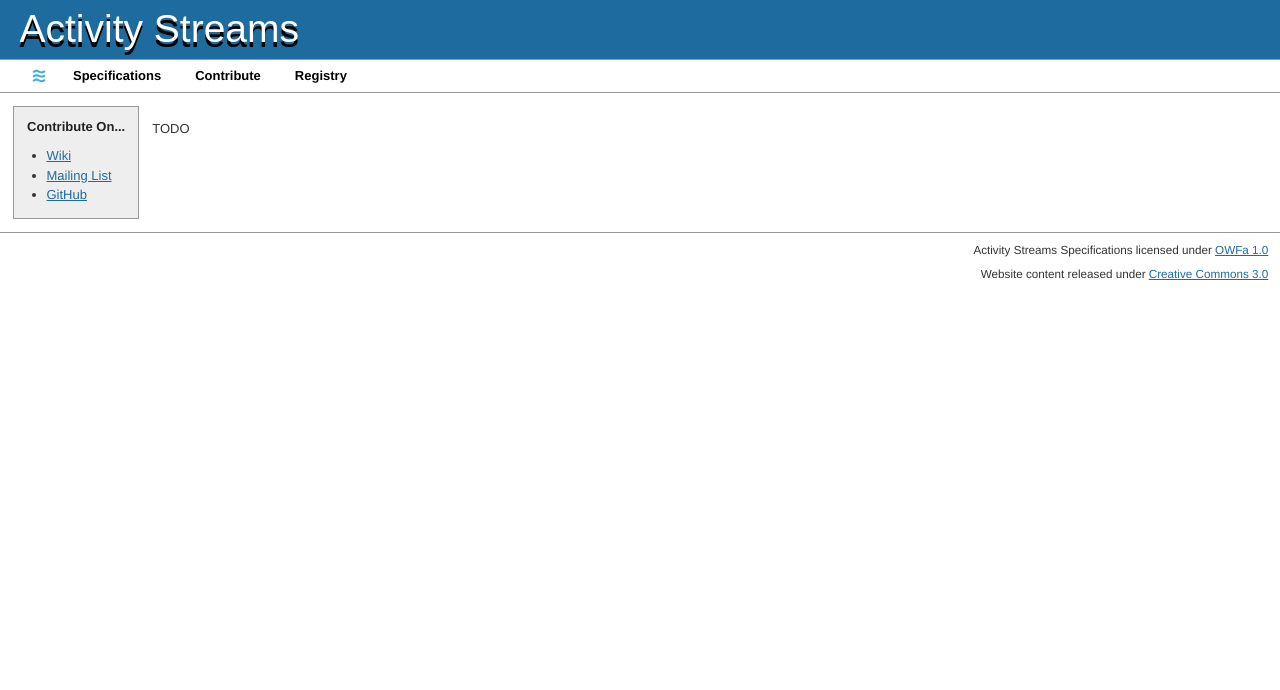
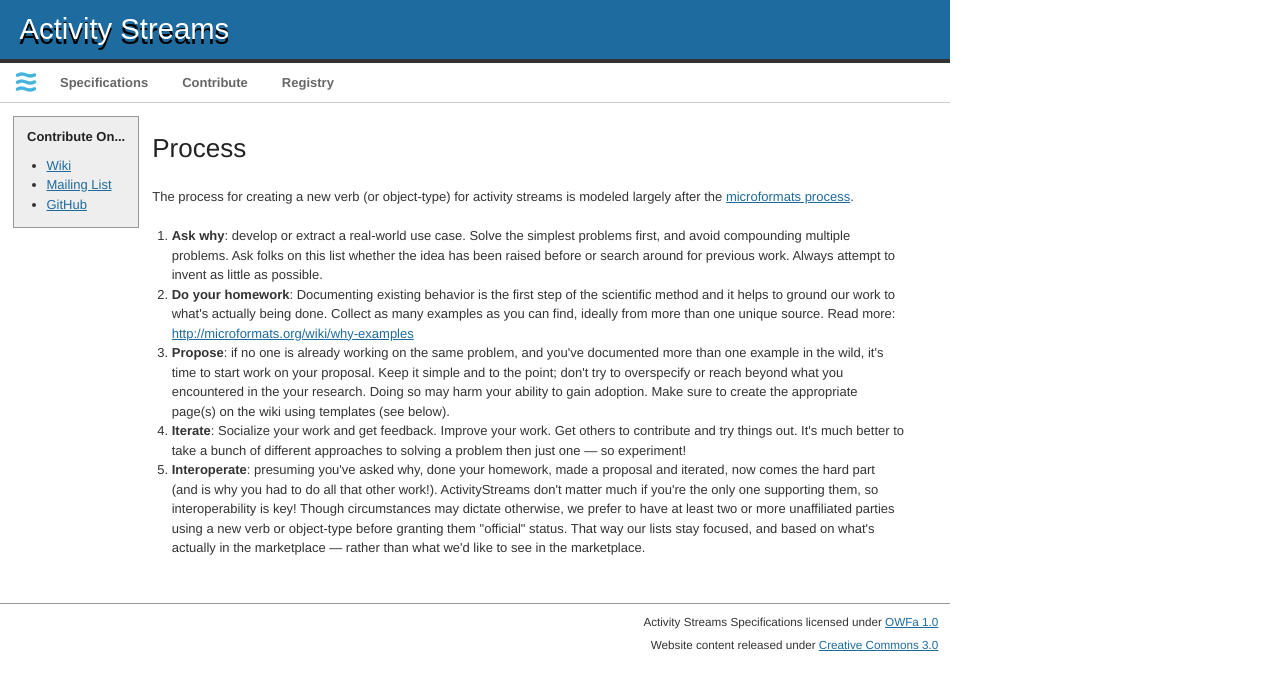
Before and after one commit to activitystreams/website, a Jekyll site: the page built from contribute/index.html, in a window 1280 px wide. Shown: the top 690 px of the page. Built offline with Jekyll 4.4.1, drawn with Linux system fonts in a browser that asks for light colours; nearby versions of some CDN libraries.

Commit message:
minor style update and add process to contribute page

```diff
--- a/contribute/index.html
+++ b/contribute/index.html
@@ -11,7 +11,42 @@
     </div>
 
     <div id="content">
+      <h2>Process</h2>
       <p>
-        TODO
+        The process for creating a new verb (or object-type) for activity streams is modeled largely after the
+        <a href="http://microformats.org/wiki/process">microformats process</a>.
       </p>
+
+      <ol>
+        <li>
+          <strong>Ask why</strong>: develop or extract a real-world use case.  Solve the simplest problems first, and
+          avoid compounding multiple problems. Ask folks on this list whether the idea has been raised before or search
+          around for previous work. Always attempt to invent as little as possible.
+        </li>
+        <li>
+          <strong>Do your homework</strong>: Documenting existing behavior is the first step of the scientific method
+          and it helps to ground our work to what's actually being done. Collect as many examples as you can find,
+          ideally from more than one unique source. Read more:
+          <a href="http://microformats.org/wiki/why-examples">http://microformats.org/wiki/why-examples</a>
+        </li>
+        <li>
+          <strong>Propose</strong>: if no one is already working on the same problem, and you've documented more than
+          one example in the wild, it's time to start work on your proposal. Keep it simple and to the point; don't try
+          to overspecify or reach beyond what you encountered in the your research. Doing so may harm your ability to
+          gain adoption. Make sure to create the appropriate page(s) on the wiki using templates (see below).
+        </li>
+        <li>
+          <strong>Iterate</strong>: Socialize your work and get feedback. Improve your work. Get others to contribute
+          and try things out. It's much better to take a bunch of different approaches to solving a problem then just
+          one &#8212; so experiment!
+        </li>
+        <li>
+          <strong>Interoperate</strong>: presuming you've asked why, done your homework, made a proposal and iterated,
+          now comes the hard part (and is why you had to do all that other work!). ActivityStreams don't matter much if
+          you're the only one supporting them, so interoperability is key! Though circumstances may dictate otherwise,
+          we prefer to have at least two or more unaffiliated parties using a new verb or object-type before granting
+          them "official" status. That way our lists stay focused, and based on what's actually in the marketplace
+          &#8212; rather than what we'd like to see in the marketplace.
+        </li>
+      </ol>
     </div>
--- a/css/screen.css
+++ b/css/screen.css
@@ -1312,28 +1312,38 @@
   color: white;
 }
 
-/* line 29, ../sass/screen.scss */
+/* line 28, ../sass/screen.scss */
+#wrapper {
+  width: 950px;
+  margin: 0 auto;
+  overflow: hidden;
+  *zoom: 1;
+  margin: 0;
+}
+
+/* line 33, ../sass/screen.scss */
 #header > h1 {
   background-color: #1E6B9F;
+  border-bottom: 4px solid #333;
   font-family: "bello-pro-1", "bello-pro-2", sans-serif;
   font-weight: normal;
   text-shadow: 0 0.13em #000;
   margin: 0;
   padding: 0 0.5em;
 }
-/* line 37, ../sass/screen.scss */
+/* line 42, ../sass/screen.scss */
 #header > h1 a, #header > h1 a:visited, #header > h1 a:hover {
-  line-height: 1.5em;
+  font-size: .75em;
+  line-height: 2em;
   color: #FFF;
   text-decoration: none;
 }
-/* line 44, ../sass/screen.scss */
+/* line 50, ../sass/screen.scss */
 #header > nav {
-  border-top: 1px solid #999;
-  border-bottom: 1px solid #999;
-  padding: 0 2em;
+  border-bottom: 1px solid #ccc;
+  padding: 0 1em;
 }
-/* line 49, ../sass/screen.scss */
+/* line 54, ../sass/screen.scss */
 #header > nav > ul {
   margin: 0;
   padding: 0;
@@ -1364,22 +1374,22 @@
 #header > nav > ul li.last {
   padding-right: 0;
 }
-/* line 53, ../sass/screen.scss */
+/* line 58, ../sass/screen.scss */
 #header > nav > ul li:first-child > a {
   display: block;
   text-indent: -119988px;
   overflow: hidden;
   text-align: left;
-  background-image: url(http://activitystrea.ms/images/icon/white-20.png);
+  background-image: url('../images/icon/white-32.png?1305647461');
   background-repeat: no-repeat;
   background-position: 50% 50%;
 }
-/* line 59, ../sass/screen.scss */
+/* line 64, ../sass/screen.scss */
 #header > nav > ul a {
   padding: 0 1em;
-  color: #000;
+  color: #666;
   font-weight: bold;
-  line-height: 2.5em;
+  line-height: 3em;
   text-decoration: none;
 }
 /* line 4, ../../../../../../Library/Ruby/Gems/1.8/gems/compass-0.11.1/frameworks/compass/stylesheets/compass/typography/links/_hover-link.scss */
@@ -1387,13 +1397,13 @@
   text-decoration: underline;
 }
 
-/* line 70, ../sass/screen.scss */
+/* line 75, ../sass/screen.scss */
 #content {
   overflow: auto;
   margin: 1em;
 }
 
-/* line 75, ../sass/screen.scss */
+/* line 80, ../sass/screen.scss */
 #footer {
   text-align: right;
   border-top: 1px solid #999;
@@ -1402,7 +1412,7 @@
   line-height: 2em;
 }
 
-/* line 84, ../sass/screen.scss */
+/* line 89, ../sass/screen.scss */
 .box.left {
   float: left;
   border: 1px solid #999;
@@ -1410,17 +1420,17 @@
   padding: 1em;
   margin-right: 1em;
 }
-/* line 91, ../sass/screen.scss */
+/* line 96, ../sass/screen.scss */
 .box.left > h3 {
   font-size: 1em;
   font-weight: bold;
 }
-/* line 95, ../sass/screen.scss */
+/* line 100, ../sass/screen.scss */
 .box.left > ul {
   margin: 0;
 }
 
-/* line 102, ../sass/screen.scss */
+/* line 107, ../sass/screen.scss */
 .warning {
   padding: 0.8em;
   margin-bottom: 1em;
@@ -1433,12 +1443,12 @@
 .warning a {
   color: #8a1f11;
 }
-/* line 104, ../sass/screen.scss */
+/* line 109, ../sass/screen.scss */
 .warning > p:last-child {
   margin-bottom: 0;
 }
 
-/* line 110, ../sass/screen.scss */
+/* line 115, ../sass/screen.scss */
 .draft a::before {
   content: "draft";
   background: #fbe3e4;
```
Also changed, not shown: sass/screen.scss (+12 -7 lines), 1 other file.
